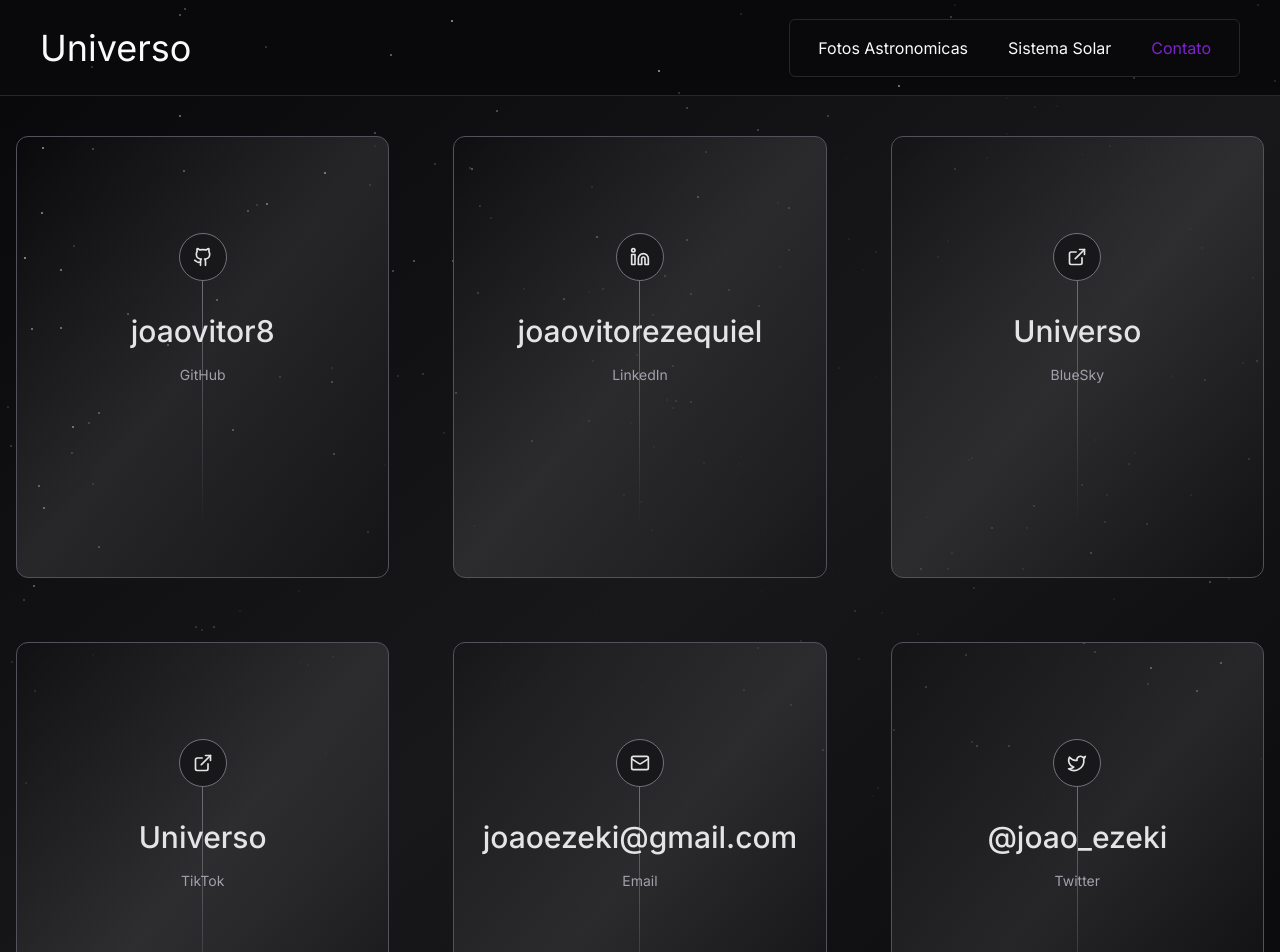
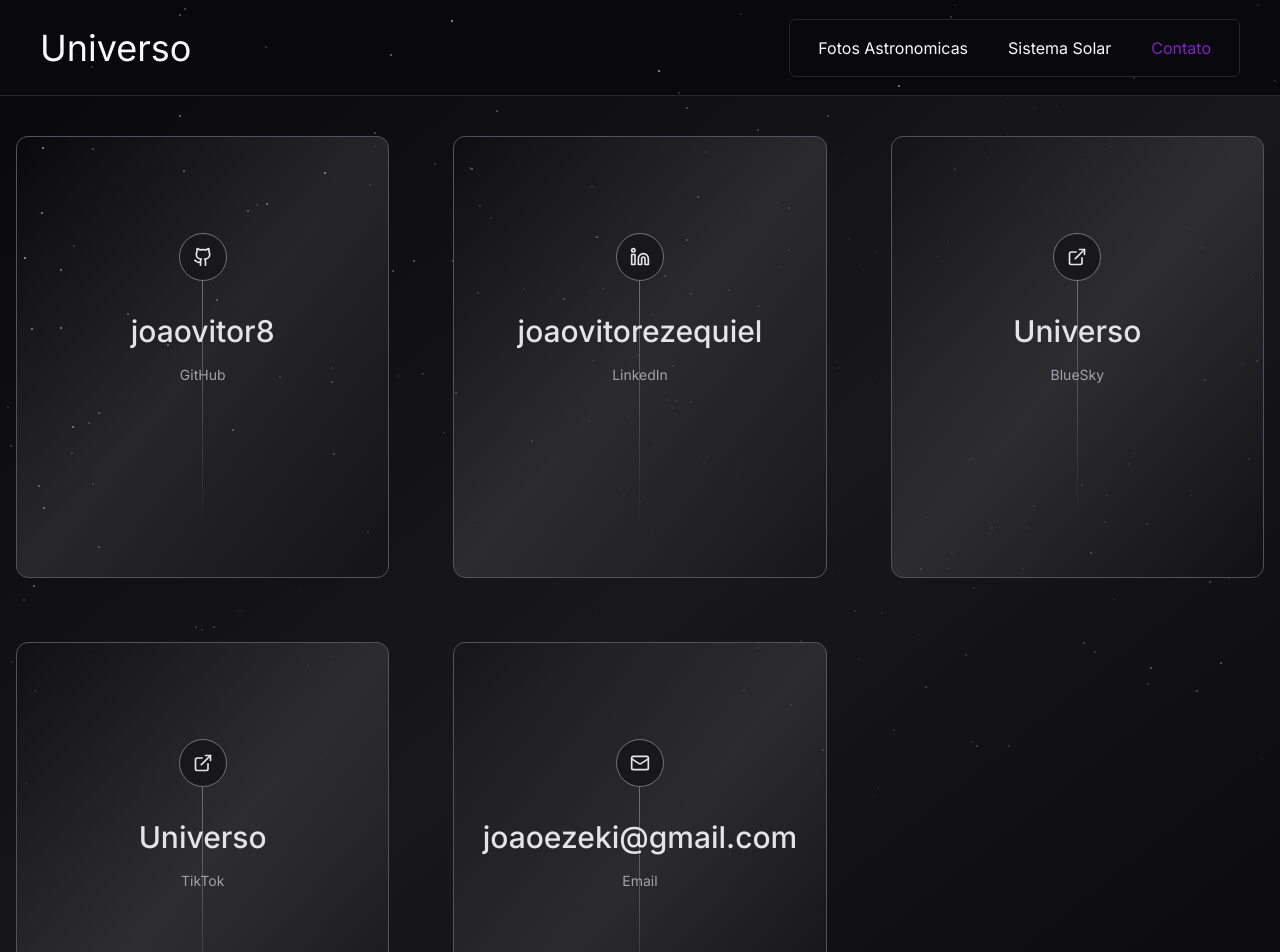
Before and after one commit to joaovitor8/universe, a Next.js app in the folder front/: page /contact in a window 1280 px wide. Shown: the top 952 px of the page. Built offline with nearby package versions, Linux system fonts and the light colour scheme.

Commit message:
Update ContactLinks.tsx

```diff
--- a/front/src/components/ContactLinks.tsx
+++ b/front/src/components/ContactLinks.tsx
@@ -36,12 +36,12 @@
     label: "Email",
     handle: "joaoezeki@gmail.com",
   },
-	{
-		icon: <Twitter size={20} />,
-		href: "https://x.com/joao_ezeki",
-		label: "Twitter",
-		handle: "@joao_ezeki",
-	},
+	// {
+	// 	icon: <Twitter size={20} />,
+	// 	href: "https://x.com/joao_ezeki",
+	// 	label: "Twitter",
+	// 	handle: "@joao_ezeki",
+	// },
 ]
 
 export const ContactLinks = () => {
```
